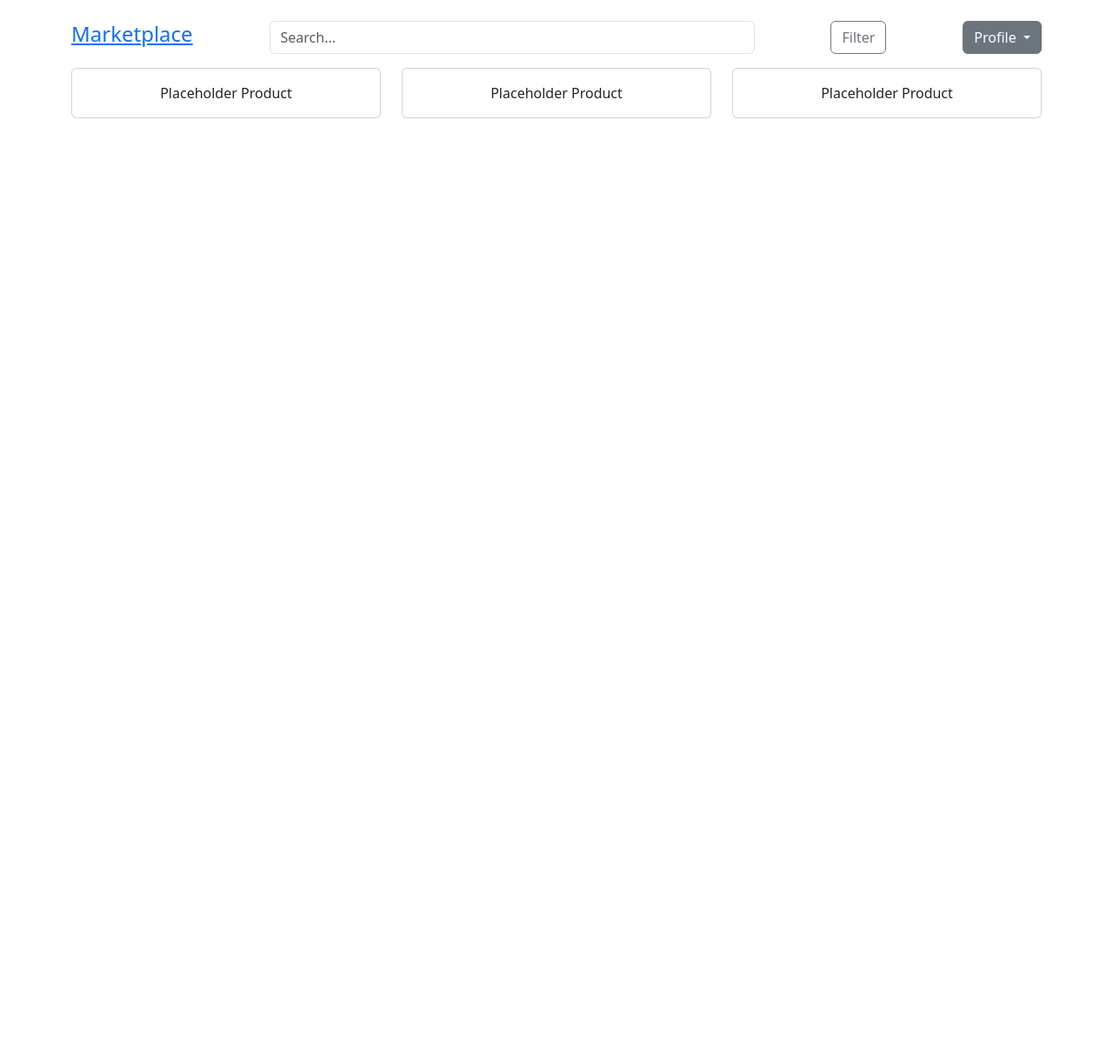
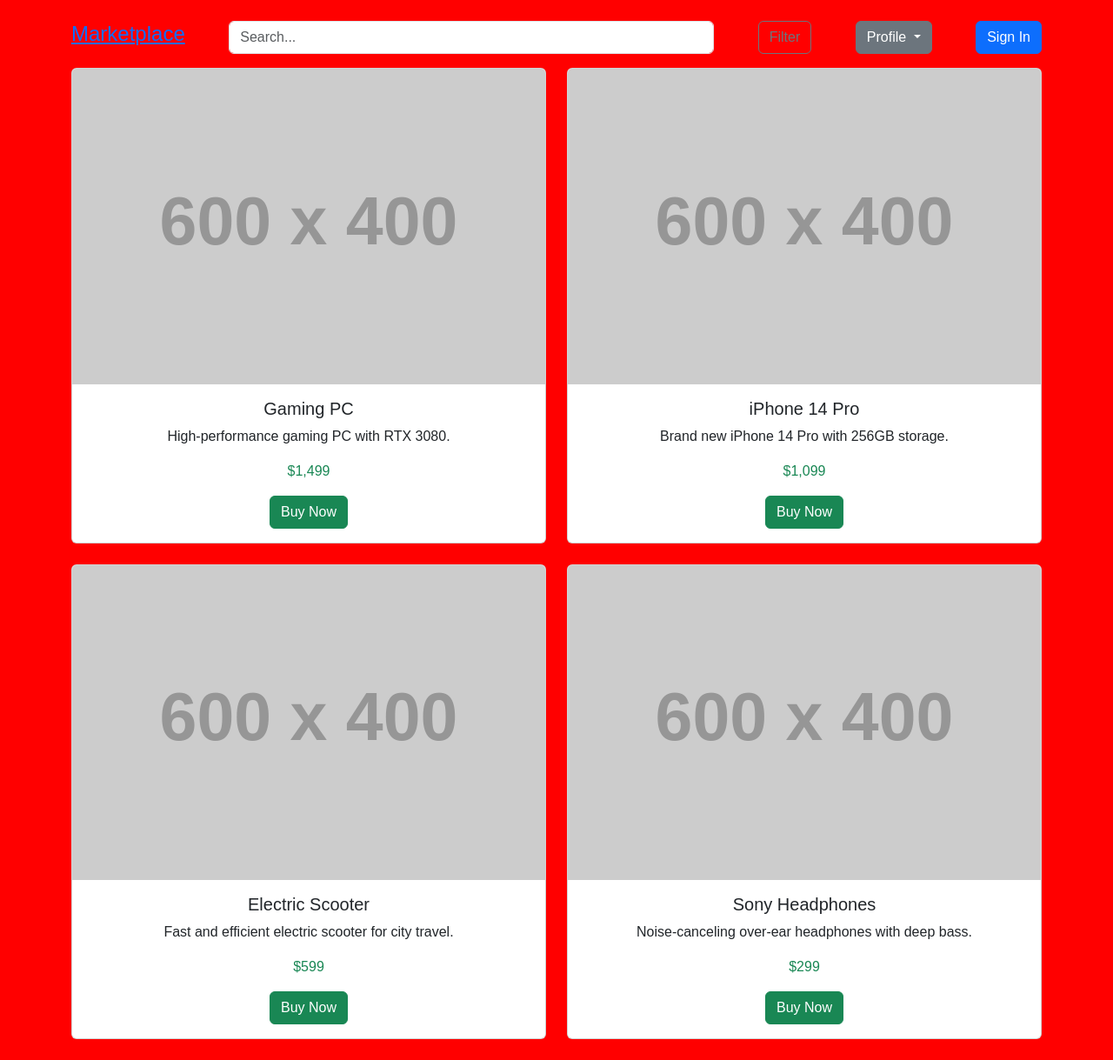
Before and after one commit to Devsp1312/Rutgers-Marketplace, a website: page Front End/home.html in a window 1280 px wide. Shown: the whole page at 87% size. Before the commit the page ends 800 px from the top, so only its background shows below. Drawn offline with nearby package versions, Linux system fonts and the light colour scheme; files that its build step writes are made by us from their sources; placeholder pictures from the web are drawn by us.

Commit message:
updated the new front end

```diff
--- a/Front End/home.html
+++ b/Front End/home.html
@@ -5,7 +5,9 @@
         <meta name="viewport" content="width=device-width, initial-scale=1.0">
         <title>Marketplace</title>
         <link href="https://cdn.jsdelivr.net/npm/bootstrap@5.3.0/dist/css/bootstrap.min.css" rel="stylesheet">
+        <link rel="stylesheet" href="styles.css"> <!-- Link to the external CSS file -->
     </head>
+
 <body>
     <div class="container mt-4">
         <!-- Navbar -->
@@ -19,38 +21,65 @@
                 <button class="btn btn-secondary dropdown-toggle" type="button" data-bs-toggle="dropdown" aria-expanded="false">
                     Profile
                 </button>
-                <ul class="dropdown-menu">
-                    <li><a class="dropdown-item" href="#">Account Settings</a></li>
-                    <li><a class="dropdown-item" href="#">Wishlist</a></li>
-                    <li><a class="dropdown-item" href="#">Messages</a></li>
-                    <li><a class="dropdown-item" href="#">Sell Product</a></li>
-                    <li><hr class="dropdown-divider"></li>
+                <ul class="dropdown-menu" id="profile-dropdown">
                     <li><a class="dropdown-item" href="#">Logout</a></li>
                 </ul>
             </div>
+
+            <!-- Sign In Button -->
+            <a href="signin.html" class="btn btn-primary" id="signin-btn">Sign In</a>
         </div>
 
         <!-- Product Grid -->
         <div class="row" id="product-grid">
-            <!-- Placeholder Products -->
-            <div class="col-md-4 mb-4" >
+            <!-- Product 1 -->
+            <div class="col-md-6 mb-4">
                 <div class="card">
-                    <div class="card-body text-center">
-                        <p class="card-text">Placeholder Product</p>
+                    <img src="https://via.placeholder.com/600x400" class="card-img-top" alt="Gaming PC">
+                    <div class="card-body">
+                        <h5 class="card-title">Gaming PC</h5>
+                        <p class="card-text">High-performance gaming PC with RTX 3080.</p>
+                        <p class="text-success">$1,499</p>
+                        <button class="btn btn-success">Buy Now</button>
                     </div>
                 </div>
             </div>
-            <div class="col-md-4 mb-4">
+
+            <!-- Product 2 -->
+            <div class="col-md-6 mb-4">
                 <div class="card">
-                    <div class="card-body text-center">
-                        <p class="card-text">Placeholder Product</p>
+                    <img src="https://via.placeholder.com/600x400" class="card-img-top" alt="iPhone 14 Pro">
+                    <div class="card-body">
+                        <h5 class="card-title">iPhone 14 Pro</h5>
+                        <p class="card-text">Brand new iPhone 14 Pro with 256GB storage.</p>
+                        <p class="text-success">$1,099</p>
+                        <button class="btn btn-success">Buy Now</button>
                     </div>
                 </div>
             </div>
-            <div class="col-md-4 mb-4">
+
+            <!-- Product 3 -->
+            <div class="col-md-6 mb-4">
                 <div class="card">
-                    <div class="card-body text-center">
-                        <p class="card-text">Placeholder Product</p>
+                    <img src="https://via.placeholder.com/600x400" class="card-img-top" alt="Electric Scooter">
+                    <div class="card-body">
+                        <h5 class="card-title">Electric Scooter</h5>
+                        <p class="card-text">Fast and efficient electric scooter for city travel.</p>
+                        <p class="text-success">$599</p>
+                        <button class="btn btn-success">Buy Now</button>
+                    </div>
+                </div>
+            </div>
+
+            <!-- Product 4 -->
+            <div class="col-md-6 mb-4">
+                <div class="card">
+                    <img src="https://via.placeholder.com/600x400" class="card-img-top" alt="Sony Headphones">
+                    <div class="card-body">
+                        <h5 class="card-title">Sony Headphones</h5>
+                        <p class="card-text">Noise-canceling over-ear headphones with deep bass.</p>
+                        <p class="text-success">$299</p>
+                        <button class="btn btn-success">Buy Now</button>
                     </div>
                 </div>
             </div>
@@ -58,5 +87,26 @@
     </div>
 
     <script src="https://cdn.jsdelivr.net/npm/bootstrap@5.3.0/dist/js/bootstrap.bundle.min.js"></script>
+    <script>
+        // Simulating user authentication
+        let isLoggedIn = false; // Change to true to simulate login
+
+        document.addEventListener("DOMContentLoaded", function() {
+            const profileDropdown = document.getElementById("profile-dropdown");
+            const signInBtn = document.getElementById("signin-btn");
+
+            if (isLoggedIn) {
+                profileDropdown.innerHTML = `
+                    <li><a class="dropdown-item" href="#">Account Settings</a></li>
+                    <li><a class="dropdown-item" href="#">Wishlist</a></li>
+                    <li><a class="dropdown-item" href="#">Messages</a></li>
+                    <li><a class="dropdown-item" href="#">Sell Product</a></li>
+                    <li><hr class="dropdown-divider"></li>
+                    <li><a class="dropdown-item" href="#">Logout</a></li>
+                `;
+                signInBtn.style.display = "none";
+            }
+        });
+    </script>
 </body>
 </html>
```
Lines whose indentation alone changed are shown as unchanged.
